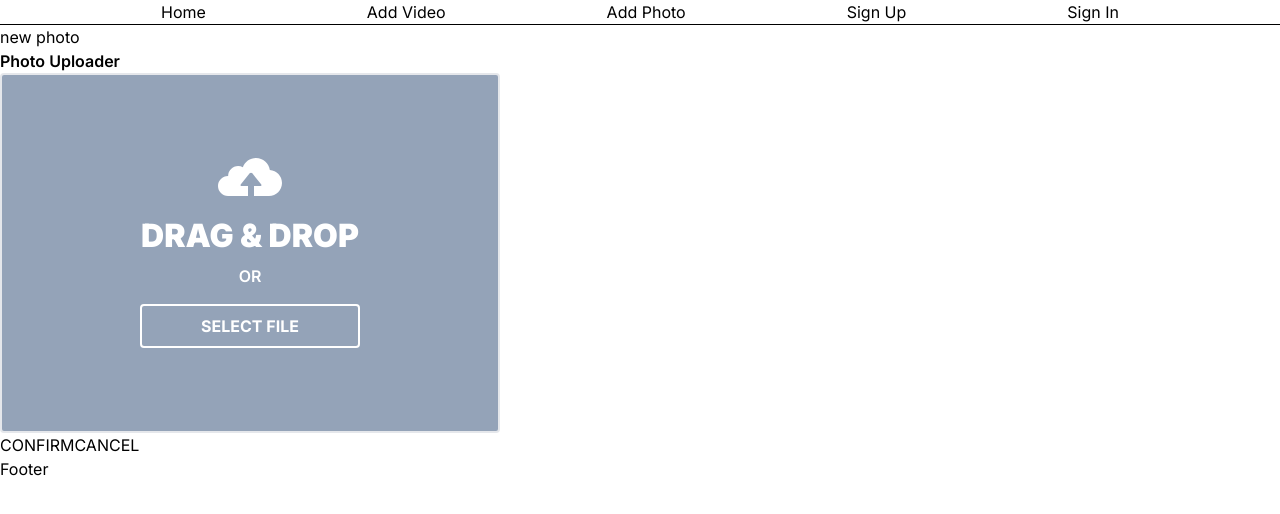
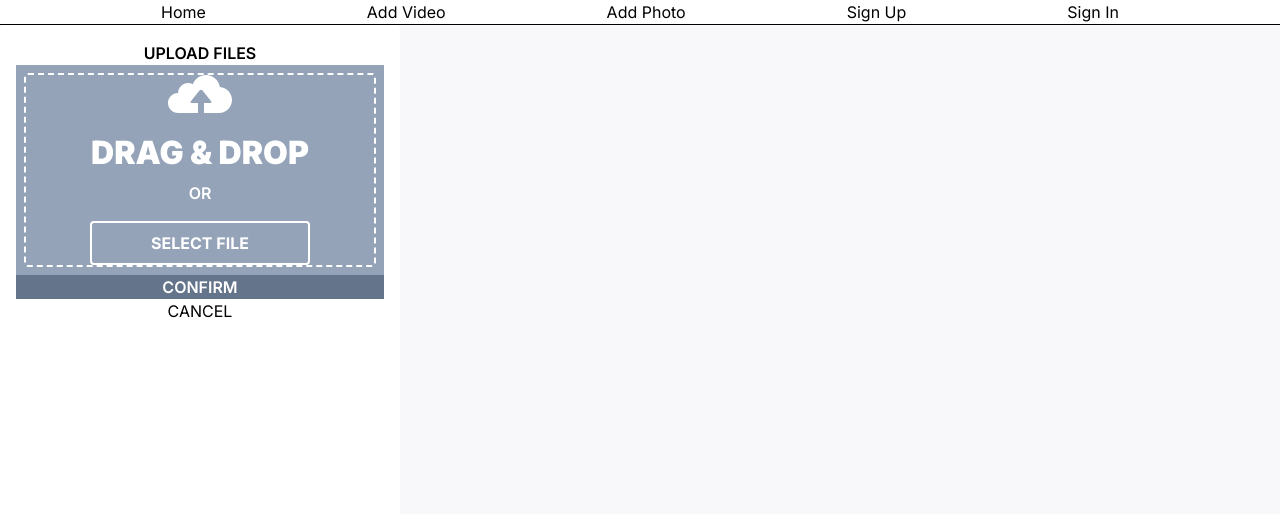
Before and after one commit to whlong1/next.js-photo-app, a Next.js app: page /photos/new in a window 1280 px wide. Shown: the top 514 px of the page. Built offline with nearby package versions, Linux system fonts and the light colour scheme; no server answers.

Commit message:
Update drag and drop layout

```diff
--- a/src/app/(pages)/photos/new/page.tsx
+++ b/src/app/(pages)/photos/new/page.tsx
@@ -4,7 +4,6 @@ import MediaUploader from "@/components/PhotoUploader"
 const NewPhoto = () => {
   return (
     <main>
-      new photo
       <MediaUploader />
     </main>
   )
--- a/src/components/DragAndDrop.tsx
+++ b/src/components/DragAndDrop.tsx
@@ -17,19 +17,23 @@ const DragAndDrop = ({ children, selectAndPreview, uploadPending }: DragAndDropP
     const file = e.dataTransfer.items[0].getAsFile()
     if (file) selectAndPreview(file)
   }
+  // h-[360px]
+  // w-[500px]
 
   const style = `
     rounded
-    h-[360px]
-    w-[500px]
     border-2
-    border-blue
-    bg-slate-400
+    border-white
+
     center-items
-    ${isDragActive ? "bg-gray-200" : "bg-gray-500"}
+    border-dashed
+
   `
+    // custom-dashed
+    // ${isDragActive ? "bg-gray-200" : "bg-gray-500"}
 
   return (
+    <div className="bg-slate-400 p-2 w-full">
       <div
         className={style}
         onDrop={handleDrop}
@@ -42,6 +46,7 @@ const DragAndDrop = ({ children, selectAndPreview, uploadPending }: DragAndDropP
         <p className="text-white font-semibold mt-1">OR</p>
         {children}
       </div>
+    </div>
   )
 }
 
--- a/src/components/Footer.tsx
+++ b/src/components/Footer.tsx
@@ -1,6 +1,6 @@
 const Footer = () => {
   return (
-    <footer>Footer</footer>
+    <footer></footer>
   )
 }
 
--- a/src/components/PhotoUploader.tsx
+++ b/src/components/PhotoUploader.tsx
@@ -44,8 +44,8 @@ const PhotoUploader = () => {
   }
 
   return (
-    <>
-      <h2>Photo Uploader</h2>
+    <div className="flex flex-col w-[400px] h-[600px] rounded bg-white items-center p-4">
+      <h2>UPLOAD FILES</h2>
       <DragAndDrop selectAndPreview={selectAndPreview} uploadPending={uploadPending}>
         <FileInput selectAndPreview={selectAndPreview} />
       </DragAndDrop>
@@ -55,9 +55,12 @@ const PhotoUploader = () => {
       {filePreviewURL && <img src={filePreviewURL} alt="Selected file" />}
       {s3PresignedGetURL && <img src={s3PresignedGetURL} alt="Uploaded file" />}
 
-      <button onClick={handleUpload}>CONFIRM</button>
-      <button onClick={handleReset}>CANCEL</button>
-    </>
+      <button
+        className="w-full bg-slate-500 text-white font-semibold"
+        onClick={handleUpload}>CONFIRM</button>
+      <button
+        onClick={handleReset}>CANCEL</button>
+    </div>
   )
 }
 
--- a/src/styles/globals.css
+++ b/src/styles/globals.css
@@ -45,3 +45,8 @@ h1, h2, h3 {
   font-size: 32px;
   font-weight: 900;
 }
+
+main {
+  height: 100vh;
+  background-color: #F8F8FA;
+}
```
Lines whose indentation alone changed are shown as unchanged.
